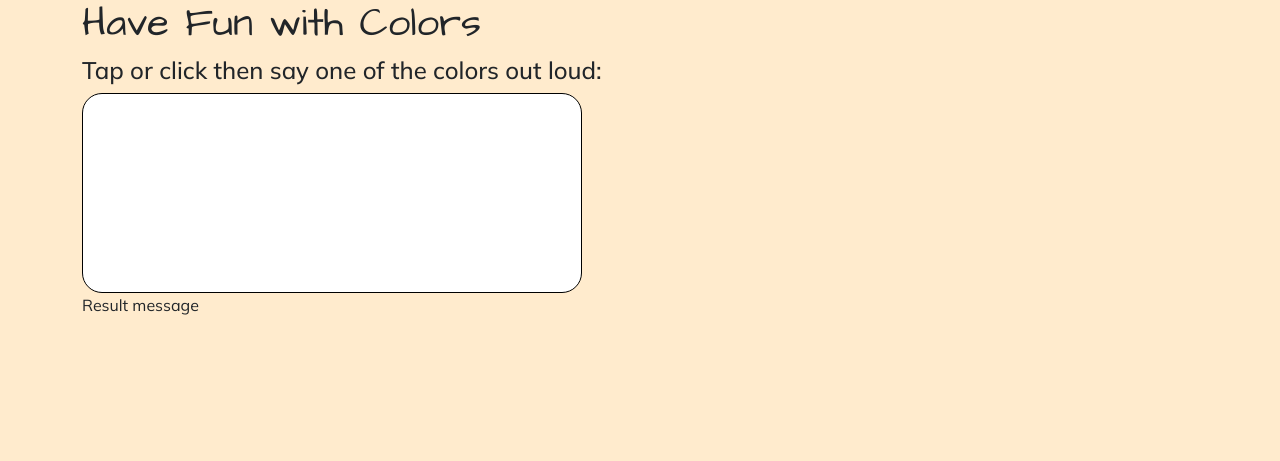
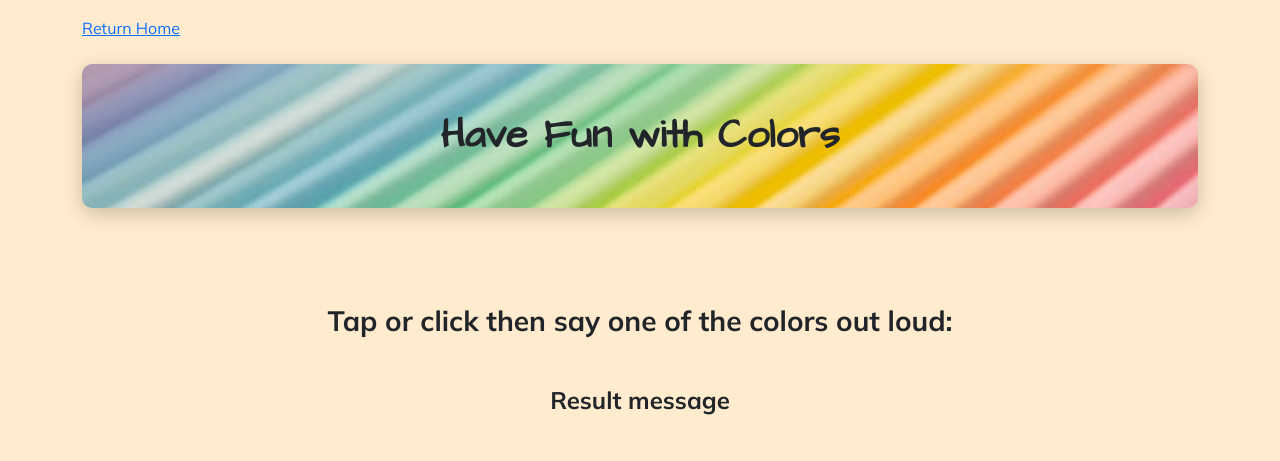
Before and after one commit to hoaian-phan/teach-tod-talk, a Flask app: template templates/colors.html in a window 1280 px wide. Shown: the top 461 px of the page. Run offline with Flask 2, Linux system fonts and the light colour scheme; the template is opened without the code that fills it, so the values that code supplies are empty.

Commit message:
Finished styling Color lesson

```diff
--- a/static/css/style.css
+++ b/static/css/style.css
@@ -5,13 +5,12 @@ body {
 
 }
 
-h1 {
+h1,
+h2 {
   font-family: 'Architects Daughter', cursive;
 }
 
-h2 {
-  font-family: 'Architects Daughter', cursive;
-}
+
 
 /* banner homepage */
 h1.banner {
@@ -45,23 +44,41 @@ h1.banner {
   border: 1px solid #7FD6E6;
 }
 
-/* color display */
-.color_display,
-.word_display {
-  border: 1px solid black;
-  border-radius: 50px;
-  width: 150px;
-  height: 50px;
-  text-align: center;
-  font-size: 30px;
-  font-weight: 400;
+/* color lessons */
+h3,
+h4 {
+  text-shadow: -1px 0 blanchedalmond, 0 1px blanchedalmond, 1px 0 blanchedalmond, 0 -1px blanchedalmond;
 }
+
+h1.color_banner {
+  background-image: url("/static/image/pencil-diag.jpg");
+  background-size: cover;
+  border-radius: 10px;
+  box-shadow: 0 6px 20px rgb(0 0 0 / 20%);
+  /* color: white; */
+}
+
 
 /* list of color display */
 .color_list,
 .word_list {
   display: inline-block;
 }
+
+
+/* color display */
+.color_display,
+.word_display {
+  border: 1px solid black;
+  border-radius: 50px;
+  width: 175px;
+  height: 50px;
+  text-align: center;
+  font-size: 25px;
+  font-weight: 400;
+}
+
+
 
 
 
@@ -71,8 +88,9 @@ h1.banner {
   border: 1px solid black;
   background-color: white;
   border-radius: 20px;
-  width: 500px;
+  width: 300px;
   height: 200px;
+  text-align: center;
 }
 
 /* image size */
--- a/static/js/color_script.js
+++ b/static/js/color_script.js
@@ -28,7 +28,7 @@ recognition.interimResults = false;
 recognition.maxAlternatives = 1;
 
 const diagnostic = document.querySelector('.output');
-const bg = document.querySelector('.color_change');
+const bg = document.querySelector('section');
 
 document.body.onclick = function () {
   recognition.start();
@@ -46,7 +46,7 @@ recognition.onresult = function (event) {
   // We then return the transcript property of the SpeechRecognitionAlternative object
   let color = event.results[0][0].transcript;
   color = color.toLowerCase();
-  diagnostic.textContent = 'Result received: ' + color + '. ';
+  diagnostic.textContent = 'Result received: ' + color;
   if (colors.includes(color)) {
     bg.style.backgroundColor = color;
     console.log('Confidence: ' + event.results[0][0].confidence);
--- a/templates/colors.html
+++ b/templates/colors.html
@@ -1,27 +1,26 @@
 {% extends 'base.html' %}
+
+{% block navbar %}
+<div class="mt-3">
+  <a href="/">Return Home</a>
+</div>
+{% endblock %}
 
 {% block body %}
 <main>
-  <h1>
+  <h1 class="container-fluid mt-4 mb-5 p-5 text-center fw-bold color_banner">
     Have Fun with Colors
   </h1>
 
-  <section>
-    <h4> Tap or click then say one of the colors out loud:</h4>
+  <section class="text-center my-5">
+    <h3 class="m-3 pt-5 fw-bold"> Tap or click then say one of the colors out loud:</h3>
     {% for color in colors %}
-    <div class="color_list">
-      <div class="color_display" style=background-color:{{color}};>{{color}}</div>
+    <div class="color_list py-3 px-4">
+      <div class="color_display align-baseline p-1" style=background-color:{{color}};>{{color}}</div>
     </div>
     {% endfor %}
-  </section>
 
-  <section>
-    <div class="color_change">
-    </div>
-  </section>
-
-  <section>
-    <p class="output">Result message</p>
+    <h4 class="output text-center my-5 fw-bold pb-5">Result message</h4>
   </section>
 
 
--- a/templates/words.html
+++ b/templates/words.html
@@ -1,4 +1,10 @@
 {% extends 'base.html' %}
+
+{% block navbar %}
+<div class="mt-3">
+  <a href="/">Return Home</a>
+</div>
+{% endblock %}
 
 {% block body %}
 <main>
```
Also changed, not shown: templates/fruits.html (deleted, +0 -42 lines), static/image/pencil-diag.jpg (added), static/image/pencil-straight-2.jpg (added), static/image/pencil-straight-3.jpg (added), static/image/pencil-straight.jpg (added).
